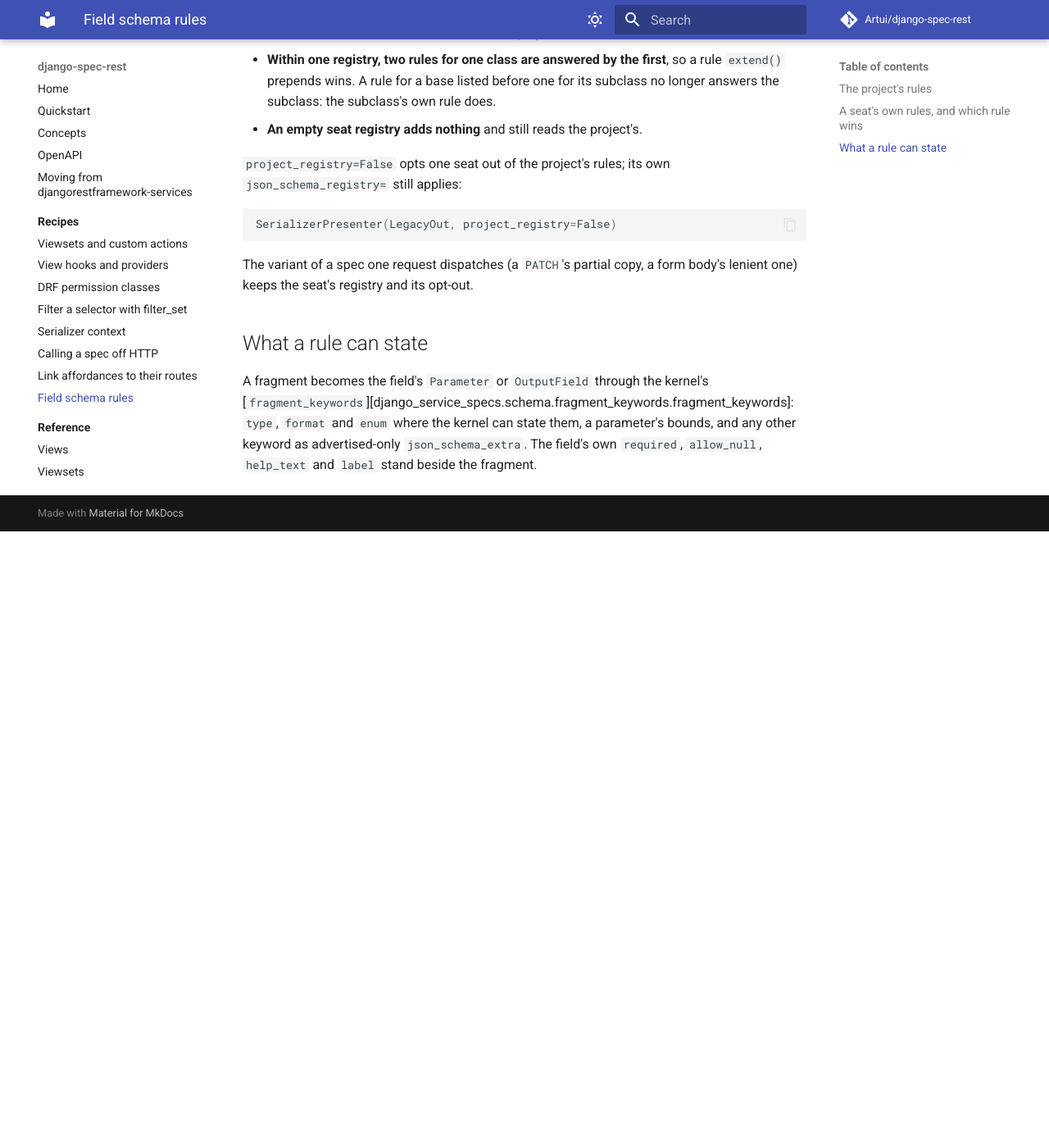
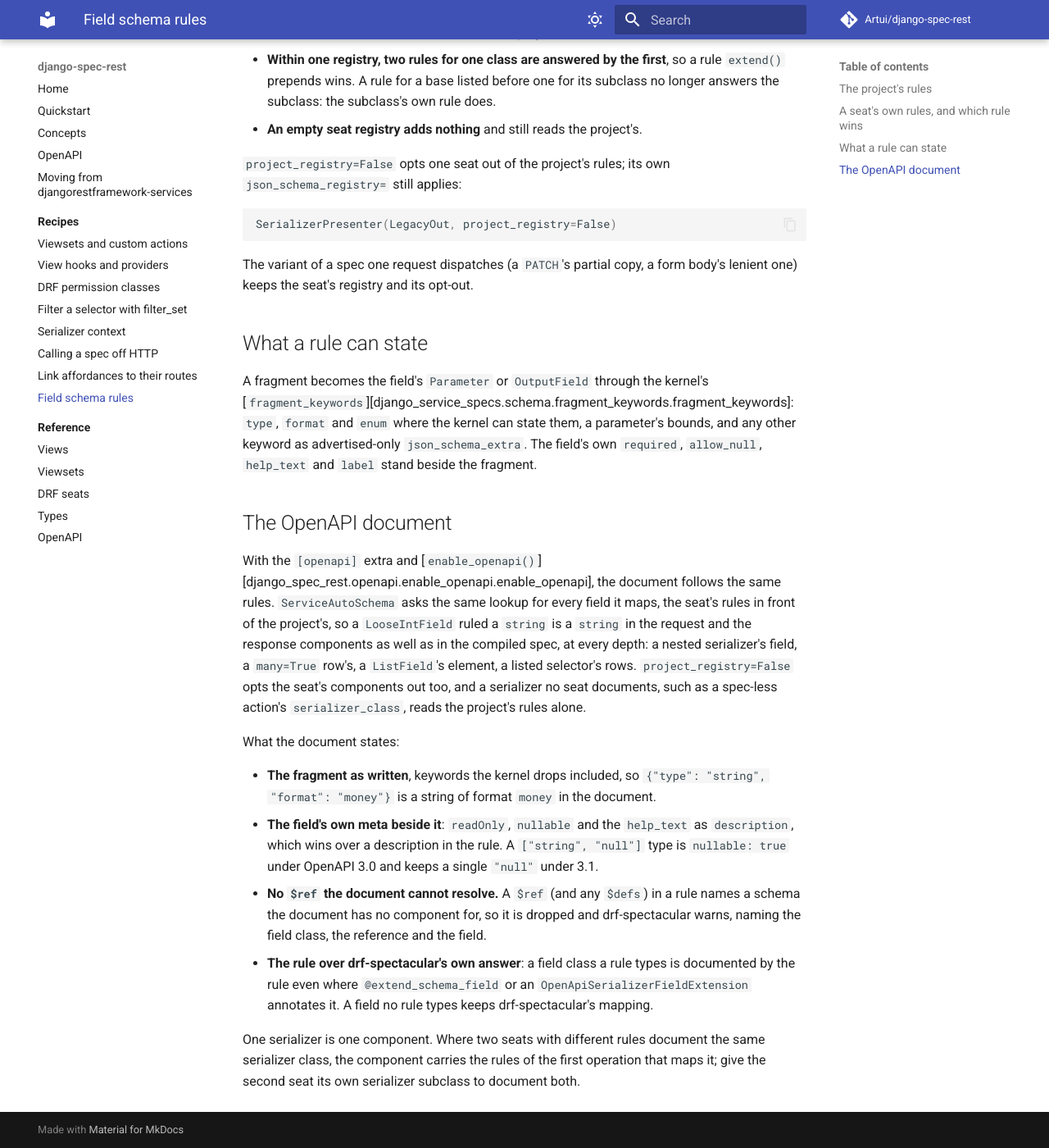
Before and after one commit to Artui/django-spec-rest, an MkDocs documentation site: the page built from docs/recipes/field-schema-rules.md, in a window 1280 px wide and 1400 px high, scrolled down 1451 px. Shown: the whole window at 82% size. Built offline with MkDocs 1.6.1 and Material for MkDocs 9.7.7, drawn with Linux system fonts in a browser that asks for light colours; comment, search, counter and statistics services are not loaded; before the commit the page ends 2099 px from its top, so only the background shows below that.

Commit message:
Document the OpenAPI document's reading of the field schema rules
The field schema rules recipe gains a section on what the document states
for a ruled field: the fragment as written beside the field's own meta,
null per OpenAPI version, a dropped $ref, the rule over drf-spectacular's
own answer, and one component per serializer.

Co-Authored-By: Claude Opus 5.5 <noreply@anthropic.com>

```diff
--- a/docs/recipes/field-schema-rules.md
+++ b/docs/recipes/field-schema-rules.md
@@ -90,3 +90,38 @@ A fragment becomes the field's `Parameter` or `OutputField` through the kernel's
 `type`, `format` and `enum` where the kernel can state them, a parameter's bounds,
 and any other keyword as advertised-only `json_schema_extra`. The field's own
 `required`, `allow_null`, `help_text` and `label` stand beside the fragment.
+
+## The OpenAPI document
+
+With the `[openapi]` extra and
+[`enable_openapi()`][django_spec_rest.openapi.enable_openapi.enable_openapi], the
+document follows the same rules. `ServiceAutoSchema` asks the same lookup for
+every field it maps, the seat's rules in front of the project's, so a
+`LooseIntField` ruled a `string` is a `string` in the request and the response
+components as well as in the compiled spec, at every depth: a nested
+serializer's field, a `many=True` row's, a `ListField`'s element, a listed
+selector's rows. `project_registry=False` opts the seat's components out too,
+and a serializer no seat documents, such as a spec-less action's
+`serializer_class`, reads the project's rules alone.
+
+What the document states:
+
+- **The fragment as written**, keywords the kernel drops included, so
+  `{"type": "string", "format": "money"}` is a string of format `money` in the
+  document.
+- **The field's own meta beside it**: `readOnly`, `nullable` and the
+  `help_text` as `description`, which wins over a description in the rule. A
+  `["string", "null"]` type is `nullable: true` under OpenAPI 3.0 and keeps a
+  single `"null"` under 3.1.
+- **No `$ref` the document cannot resolve.** A `$ref` (and any `$defs`) in a
+  rule names a schema the document has no component for, so it is dropped and
+  drf-spectacular warns, naming the field class, the reference and the field.
+- **The rule over drf-spectacular's own answer**: a field class a rule types is
+  documented by the rule even where `@extend_schema_field` or an
+  `OpenApiSerializerFieldExtension` annotates it. A field no rule types keeps
+  drf-spectacular's mapping.
+
+One serializer is one component. Where two seats with different rules
+document the same serializer class, the component carries the rules of the
+first operation that maps it; give the second seat its own serializer
+subclass to document both.
```
Also changed, not shown: CHANGELOG.md (+2 -1 lines).
